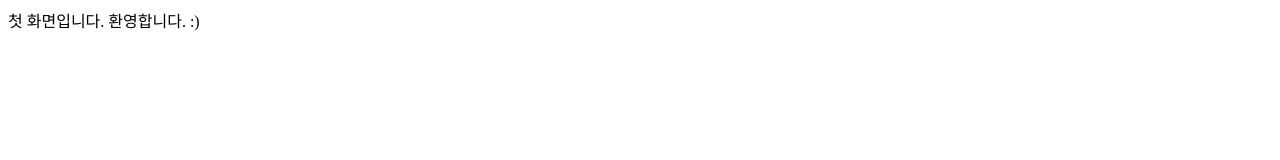
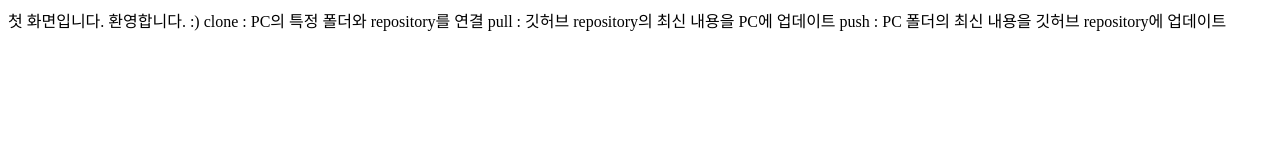
Before and after one commit to Junho1224/junho.github.io, a plain HTML site: page index.html in a window 1280 px wide. Drawn offline with Linux system fonts and the light colour scheme.

Commit message:
Update index.html

```diff
--- a/index.html
+++ b/index.html
@@ -1,5 +1,10 @@
 <html>
     <body>
         첫 화면입니다. 환영합니다. :)
+
+
+        clone : PC의 특정 폴더와 repository를 연결
+        pull : 깃허브 repository의 최신 내용을 PC에 업데이트
+        push : PC 폴더의 최신 내용을 깃허브 repository에 업데이트
     </body>
 </html>
```
